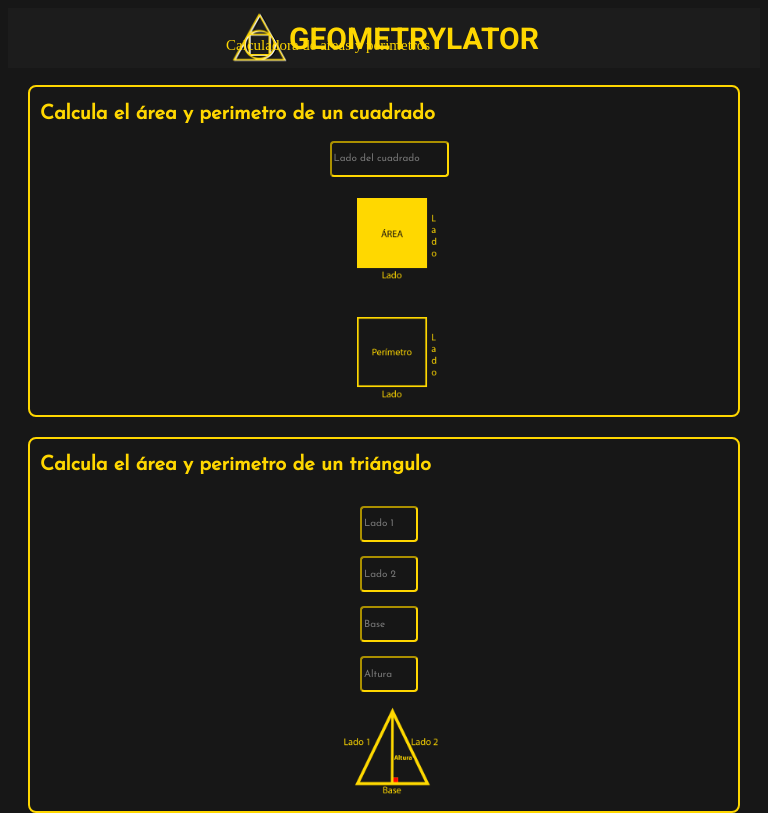
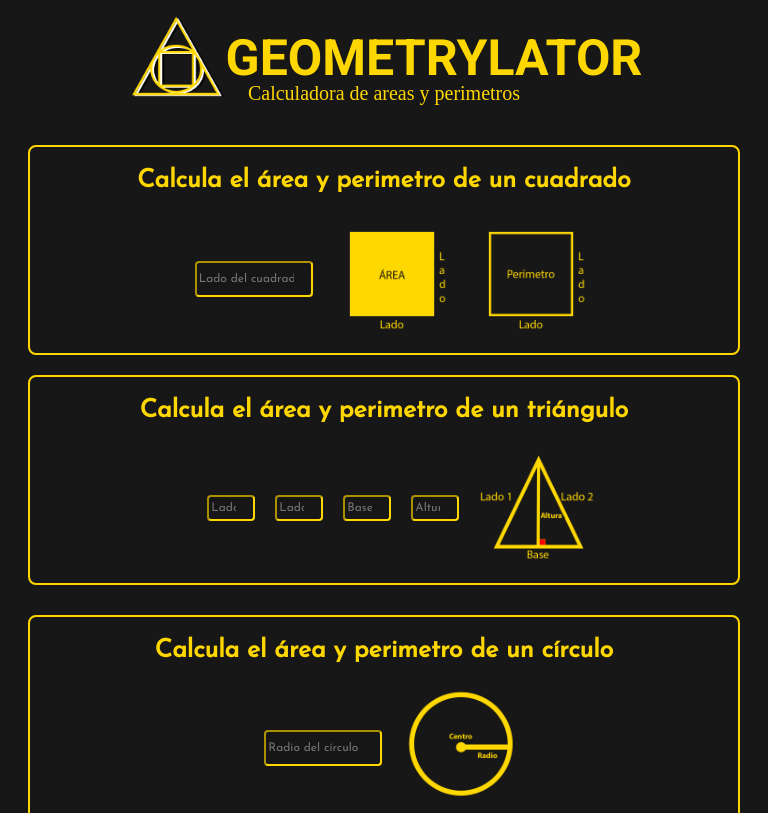
Before and after one commit to NoSoyRodr1/Javascript-practico, a plain HTML site: page figuras.html in a window 768 px wide. Shown: the top 813 px of the page. Drawn offline with Linux system fonts and the light colour scheme; a web font is replaced by a local one.

Commit message:
solucion responsive

```diff
--- a/style.css
+++ b/style.css
@@ -2,7 +2,7 @@
 @import url('https://fonts.googleapis.com/css2?family=Josefin+Sans&family=Roboto:wght@300;400;700&family=Shizuru&display=swap');
 @import url('https://fonts.googleapis.com/css2?family=Josefin+Sans&family=Roboto:wght@300;400;700&family=Shizuru&display=swap');
 
-@media(max-width:1449px){
+@media(max-width:480px){
     html, body  {
         font-size: 62.5%;
         height: 100%;
@@ -137,7 +137,144 @@
         font-size: 1rem;
     }
 }
-@media(min-width:1500px) and (max-width:10000px){
+@media(min-width:481px) and (max-width:1070px){
+    html, body  {
+        font-size: 62.5%;
+        height: 100%;
+        background-color: #171717;
+    }
+    .sup {
+        display: flex;
+        justify-content: center;
+    }
+    .logoo {
+        width: 10m;
+        height: 10rem;
+    }
+    .Titulo {
+        font-family: 'Roboto', sans-serif;
+        font-size: 5rem;
+        color: gold;
+        margin-bottom: 0;
+        margin-top: 0;
+        display: flex;
+        justify-content: center;
+        align-items: center;
+    }
+    h2 {
+        color: gold;
+        font-family: 'Josefin Sans', sans-serif;
+        font-size: 2.5rem;
+        display: flex;
+        justify-content: center;
+        max-width: 90%;
+        margin-left: auto;
+        margin-right: auto;
+
+    }
+    #Subtitulo {
+        color: gold;
+        display: flex;
+        justify-content: center;
+        font-size: 2rem;
+        margin-top: -3.4%;
+    }
+    form {
+        color: gold;
+        max-width: 90%;
+        margin-left: auto;
+        margin-right: auto;
+    }
+    .TextInp{
+        font-size: 0rem;
+        font-family: 'Josefin Sans', sans-serif;
+        padding-right: 0.5rem  ;
+        margin-left: 2%;
+    }
+    .Cuadrado{
+        border-style: solid;
+        border-color: gold;
+        border-width: 0.2rem;
+        margin-left: 2rem;
+        margin-right: 2rem;
+        margin-top: 4rem;
+        border-radius: 0.8rem;
+    }
+    form {
+        margin-bottom: 10px;
+        display: flex;
+        justify-content: center;
+        align-items: center;
+    }
+    .Triangulo{
+        border-style: solid;
+        border-color: gold;
+        border-width: 0.2rem;
+        margin-left: 2rem;
+        margin-right: 2rem;
+        margin-top: 2rem;
+        border-radius: 0.8rem;
+    }
+    .Caja{
+        background-color: rgb(22, 22, 22);
+        border-width: 0.2rem;
+        border-color: #ffd700;
+        width: 11rem;
+        height: 3rem;
+        border-radius: 0.4rem;
+        color: gold;
+        font-family: 'Josefin Sans', sans-serif;
+        font-size: 1.2rem;
+        justify-content: center;
+        align-items: center;
+        display: flex;
+        flex-direction: column;
+    }
+    .boton{
+        padding: 0rem;
+        align-items: center;
+        margin-bottom: 1%;
+        background-color: #171717;
+        border-width: 0ch;
+        margin-left: 3%;
+    }
+    .foto{
+        width: 12rem;
+        height: 12rem;
+    }
+    .Caja1{
+        background-color: rgb(22, 22, 22);
+        border-width: 0.2rem;
+        border-color: #ffd700;
+        width: 4rem;
+        height: 2rem;
+        border-radius: 0.4rem;
+        color: gold;
+        font-family: 'Josefin Sans', sans-serif;
+        font-size: 1.2rem;
+        margin-left: 2rem;
+        justify-content: center;
+        align-items: center;
+        display: flex;
+        flex-direction: column;
+    }
+
+    .Circulo{
+        border-style: solid;
+        border-color: gold;
+        border-width: 0.2rem;
+        margin-left: 2rem;
+        margin-right: 2rem;
+        margin-top: 3rem;
+        border-radius: 0.8rem;
+    }
+    .pies {
+        color: gold;
+        font-family: 'Josefin Sans', sans-serif;
+        font-size: 1rem;
+    }
+}
+@media(min-width:1071px) and (max-width: 10000px){
     html, body  {
         font-size: 62.5%;
         height: 100%;
@@ -182,7 +319,8 @@
     .TextInp{
         font-size: 4rem;
         font-family: 'Josefin Sans', sans-serif;
-        padding-right: 0.2rem  ;
+        padding-right: 0.2%  ;
+        margin-left: 2%;
     }
     .Cuadrado{
         border-style: solid;
```
